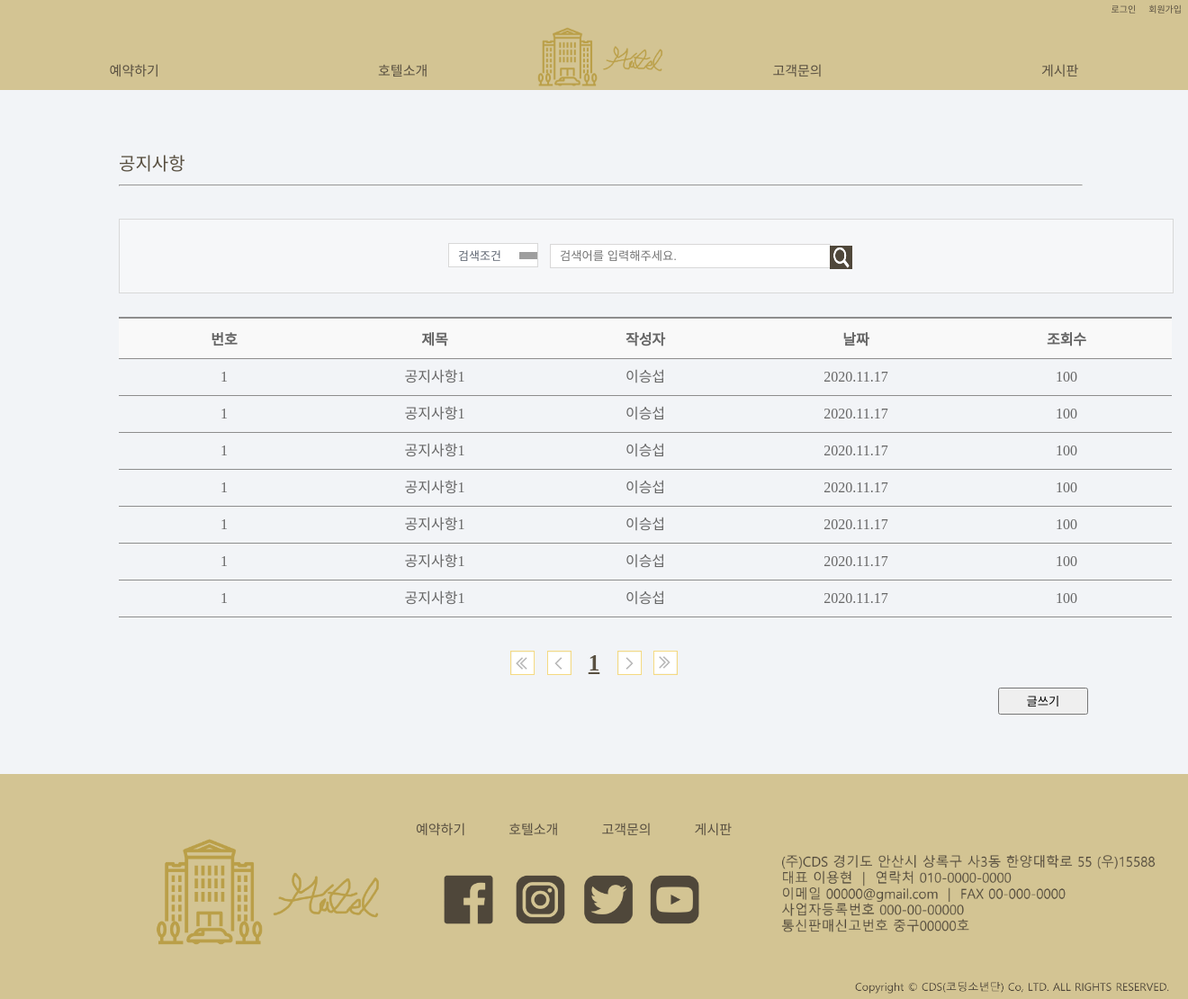
After one commit to A11phaBeta/Database-Hotel-WebSite, a PHP site: the page made by Front Example/notice.html in a window 1320 px wide. The commit adds this page. Shown: the whole page at 90% size. Run offline with PHP 8.4, Linux system fonts and the light colour scheme; grey boxes are pictures that could not be loaded.

Commit message:
frontend(notice.html)

```diff
--- a/Front Example/booking.html
+++ b/Front Example/booking.html
@@ -29,7 +29,7 @@
           <a href="customerService.html">고객문의</a>
         </div>
         <div class="menu4">
-          <a href="#">게시판</a>
+          <a href="notice.html">게시판</a>
         </div>
       </div>
     </nav>
--- a/Front Example/css/style.css
+++ b/Front Example/css/style.css
@@ -1180,3 +1180,136 @@ hr.three{
   background-color: #4f473a;
   font-size: 15px;
 }
+
+.notice_table{
+   width:1170px;
+   border-collapse:collapse;
+   border-top:2px solid #8d8d8d;
+   margin-left: 10%;
+   margin-top: 2%;
+   margin-bottom: 2%;
+}
+
+.notice_th{
+   padding:10px 8px;
+   background:#f9f9f9;
+   color:#666;
+   border-bottom:1px solid #8d8d8d;
+}
+
+.notice_td1{
+  padding:10px 8px;
+  text-align:center;
+  line-height:1.25em;
+  color:#666;
+  border-bottom:1px solid #8d8d8d;
+  cursor: pointer;
+}
+
+.notice_td{
+   padding:10px 8px;
+   text-align:center;
+   line-height:1.25em;
+   color:#666;
+   border-bottom:1px solid #8d8d8d;
+}
+
+.notice_search{
+  border: 1px solid #d8d8d8;
+  padding: 26px 0;
+  background: #f6f7f9;
+  position: relative;
+  text-align: center;
+  width: 1170px;
+  margin-left: 10%;
+}
+
+
+.notice_searchimg{
+  width: 25px;
+  height: 26px;
+  vertical-align: middle;
+}
+
+.notice_search select{
+  border: 1px solid #d8d8d8;
+  height: 27px;
+  line-height: 27px;
+}
+
+.notice_option{
+  padding-left: 10px;
+  font-family: "Dotum";
+  font-size: 13px;
+  color: #5f6672;
+  height: 50px;
+}
+
+.notice_search input{
+  margin-left: 9px;
+  border: 1px solid #d8d8d8;
+  padding: 0 0 0 10px;
+  width: 300px;
+  height: 25px;
+  background: #fff;
+  margin-right: -5px;
+}
+
+.notice_option {
+    margin-left: 9px;
+    width: 100px;
+}
+
+.notice_number{
+  width: 100%;
+  margin: 10px 0;
+  font-weight: bold;
+  font-size: 13px;
+  text-align: center;
+}
+
+.notice_pre_preimg{
+  width: 25px;
+  height: 25px;
+  margin-right: 10px;
+  border: 1px solid #F5DA81;
+}
+
+.notice_preimg{
+  width: 25px;
+  height: 25px;
+  margin-right: 10px;
+  border: 1px solid #F5DA81;
+}
+
+.notice_nextimg{
+  width: 25px;
+  height: 25px;
+  margin-left: 10px;
+  border: 1px solid #F5DA81;
+}
+
+.notice_next_nextimg{
+  width: 25px;
+  height: 25px;
+  margin-left: 10px;
+  border: 1px solid #F5DA81;
+}
+
+.notice_pagenumber{
+  font-size: 25px;
+  padding: 10px 6px;
+  color: #black;
+  vertical-align: top;
+}
+
+.notice_button{
+  width: 100px;
+  height: 30px;
+  cursor: pointer;
+}
+
+.notice_button2{
+  margin-left: 84%;
+  margin-bottom: 5%;
+}
--- a/Front Example/customerService.html
+++ b/Front Example/customerService.html
@@ -33,7 +33,7 @@
           <a href="customerService.html">고객문의</a>
         </div>
         <div class="menu4">
-          <a href="#">게시판</a>
+          <a href="notice.html">게시판</a>
         </div>
       </div>
     </nav>
--- a/Front Example/introduce.html
+++ b/Front Example/introduce.html
@@ -32,7 +32,7 @@
           <a href="customerService.html">고객문의</a>
         </div>
         <div class="menu4">
-          <a href="#">게시판</a>
+          <a href="notice.html">게시판</a>
         </div>
       </div>
     </nav>
--- a/Front Example/loginpage.html
+++ b/Front Example/loginpage.html
@@ -25,7 +25,7 @@
           <a href="customerService.html">고객문의</a>
         </div>
         <div class="menu4">
-          <a href="#">게시판</a>
+          <a href="notice.html">게시판</a>
         </div>
       </div>
     </nav>
--- a/Front Example/lostpassword.html
+++ b/Front Example/lostpassword.html
@@ -28,14 +28,14 @@
           <a href="roomList.html">예약하기</a>
         </div>
         <div class = "menu2">
-          <a href="#">호텔소개</a>
+          <a href="introduce.html">호텔소개</a>
         </div>
         <a href="main.html"><img src="img/logo.png" class="logo"/></a>
         <div class = "menu3">
           <a href="customerService.html">고객문의</a>
         </div>
         <div class = "menu4">
-          <a href="#">게시판</a>
+          <a href="notice.html">게시판</a>
         </div>
       </div>
     </nav>
--- a/Front Example/main.html
+++ b/Front Example/main.html
@@ -32,7 +32,7 @@
           <a href="customerService.html">고객문의</a>
         </div>
         <div class="menu4">
-          <a href="#">게시판</a>
+          <a href="notice.html">게시판</a>
         </div>
       </div>
     </nav>
--- /dev/null
+++ b/Front Example/notice.html
@@ -0,0 +1,159 @@
+<!DOCTYPE html>
+<html lang="ko">
+
+<head>
+  <meta charset="UTF-8">
+  <meta name="viewport" content="width=device-width, initial-scale=1.0">
+  <title>Hotel</title>
+  <link rel="stylesheet" href="css/style.css">
+  <script src="https://code.jquery.com/jquery-3.4.1.js"></script>
+</head>
+
+<body>
+  <!-- 상단 -->
+  <header>
+    <!-- 로그인, 회원가입 -->
+    <div class="loginSign">
+      <a href="loginpage.html" class="login">로그인</a>
+      <a href="signUp.html" class="sign">회원가입</a>
+    </div>
+
+    <!-- 상단 메뉴 -->
+    <nav>
+      <div class="menu">
+        <div class="menu1">
+          <a href="roomList.html">예약하기</a>
+        </div>
+        <div class="menu2">
+          <a href="introduce.html">호텔소개</a>
+        </div>
+        <a href="main.html"><img src="img/logo.png" class="logo" /></a>
+        <div class="menu3">
+          <a href="customerService.html">고객문의</a>
+        </div>
+        <div class="menu4">
+          <a href="#">게시판</a>
+        </div>
+      </div>
+    </nav>
+  </header>
+
+  <!-- 메인 -->
+  <main>
+    <div class="container">
+      <div class="rList">
+          <a>공지사항</a>
+          <hr class="two">
+      </div>
+      <div class="notice_search">
+        <select class="notice_option" name="search">
+          <option value="">검색조건</option>
+          <option value="title">제목</option>
+          <option value="content">본문</option>
+        </select>
+        <input type="text" name="notice_search_text" value placeholder="검색어를 입력해주세요.">
+        <a href="#" onclick=""><img src="img/search.png" alt="search" class = "notice_searchimg"></a>
+      </div>
+      <table class = "notice_table">
+        <thead class = "notice_thead">
+          <tr class = "notice_tr">
+            <th class = "notice_th">번호</th>
+            <th class = "notice_th">제목</th>
+            <th class = "notice_th">작성자</th>
+            <th class = "notice_th">날짜</th>
+            <th class = "notice_th">조회수</th>
+          </tr>
+        </thead>
+        <tbody class = "notice_tbody">
+          <tr class = "notice_tr">
+            <td class = "notice_td">1</td>
+            <td onclick="location.href='main.html'"class = "notice_td1">공지사항1</td>
+            <td class = "notice_td">이승섭</td>
+            <td class = "notice_td">2020.11.17</td>
+            <td class = "notice_td">100</td>
+          </tr>
+          <tr class = "notice_tr">
+            <td class = "notice_td">1</td>
+            <td onclick="location.href='main.html'"class = "notice_td1">공지사항1</td>
+            <td class = "notice_td">이승섭</td>
+            <td class = "notice_td">2020.11.17</td>
+            <td class = "notice_td">100</td>
+          </tr>
+          <tr class = "notice_tr">
+            <td class = "notice_td">1</td>
+            <td onclick="location.href='main.html'"class = "notice_td1">공지사항1</td>
+            <td class = "notice_td">이승섭</td>
+            <td class = "notice_td">2020.11.17</td>
+            <td class = "notice_td">100</td>
+          </tr><tr class = "notice_tr">
+            <td class = "notice_td">1</td>
+            <td onclick="location.href='main.html'"class = "notice_td1">공지사항1</td>
+            <td class = "notice_td">이승섭</td>
+            <td class = "notice_td">2020.11.17</td>
+            <td class = "notice_td">100</td>
+          </tr>
+          <tr class = "notice_tr">
+            <td class = "notice_td">1</td>
+            <td onclick="location.href='main.html'"class = "notice_td1">공지사항1</td>
+            <td class = "notice_td">이승섭</td>
+            <td class = "notice_td">2020.11.17</td>
+            <td class = "notice_td">100</td>
+          </tr>
+          <tr class = "notice_tr">
+            <td class = "notice_td">1</td>
+            <td onclick="location.href='main.html'"class = "notice_td1">공지사항1</td>
+            <td class = "notice_td">이승섭</td>
+            <td class = "notice_td">2020.11.17</td>
+            <td class = "notice_td">100</td>
+          </tr>
+          <tr class = "notice_tr">
+            <td class = "notice_td">1</td>
+            <td onclick="location.href='main.html'"class = "notice_td1">공지사항1</td>
+            <td class = "notice_td">이승섭</td>
+            <td class = "notice_td">2020.11.17</td>
+            <td class = "notice_td">100</td>
+          </tr>
+        </tbody>
+      </table>
+      <div class="notice_number">
+        <a href="#" onclick=""><img src="img/pre_pre.png" alt="pre_pre" class = "notice_pre_preimg"></a>
+        <a href="#" onclick=""><img src="img/pre.png" alt="pre" class = "notice_preimg"></a>
+        <a href="#" onclick="" class = "notice_pagenumber"><u>1</u></a>
+        <a href="#" onclick=""><img src="img/next.png" alt="next" class = "notice_nextimg"></a>
+        <a href="#" onclick=""><img src="img/next_next.png" alt="next_next" class = "notice_next_nextimg"></a>
+      </div>
+      <div class="notice_button2">
+        <button type="button" name="button" class = notice_button>글쓰기</button>
+      </div>
+    </div>
+  </main>
+
+  <!-- 하단 -->
+  <footer>
+    <div class="bottomMenu">
+      <ul>
+        <li><a style="text-align: left;" href="roomList.html">예약하기</a></li>
+        <li><a href="#">호텔소개</a></li>
+        <li><a style="text-align: right;" href="#">고객문의</a></li>
+        <li><a style="text-align: right;" href="#">게시판</a></li>
+      </ul>
+    </div>
+    <div class="bottomMid">
+      <div class="bottomLogo">
+        <a href="main.html"><img src="img/logo.png" class="bottomLogo" /></a>
+      </div>
+      <div>
+        <img class="snsLogo" src="img/snsLogo.png">
+      </div>
+      <div>
+        <img class="bottomWord" src="img/bottomWords.png">
+      </div>
+    </div>
+    <div>
+      <img class="copyright" src="img/copyright.png">
+    </div>
+  </footer>
+  <script src="js/mainBookingBar.js"></script>
+</body>
+
+</html>
--- a/Front Example/payment.html
+++ b/Front Example/payment.html
@@ -37,7 +37,7 @@
           <a href="customerService.html">고객문의</a>
         </div>
         <div class="menu4">
-          <a href="#">게시판</a>
+          <a href="notice.html">게시판</a>
         </div>
       </div>
     </nav>
--- a/Front Example/roomList.html
+++ b/Front Example/roomList.html
@@ -29,7 +29,7 @@
           <a href="customerService.html">고객문의</a>
         </div>
         <div class="menu4">
-          <a href="#">게시판</a>
+          <a href="notice.html">게시판</a>
         </div>
       </div>
     </nav>
--- a/Front Example/signUp.html
+++ b/Front Example/signUp.html
@@ -31,7 +31,7 @@
             <a href="customerService.html">고객문의</a>
           </div>
           <div class = "menu4">
-            <a href="#">게시판</a>
+            <a href="notice.html">게시판</a>
           </div>
         </div>
       </nav>
```
Also changed, not shown: Front Example/img/next.png (added), Front Example/img/next_next.png (added), Front Example/img/pre.png (added), Front Example/img/pre_pre.png (added), Front Example/img/search.png (added).
